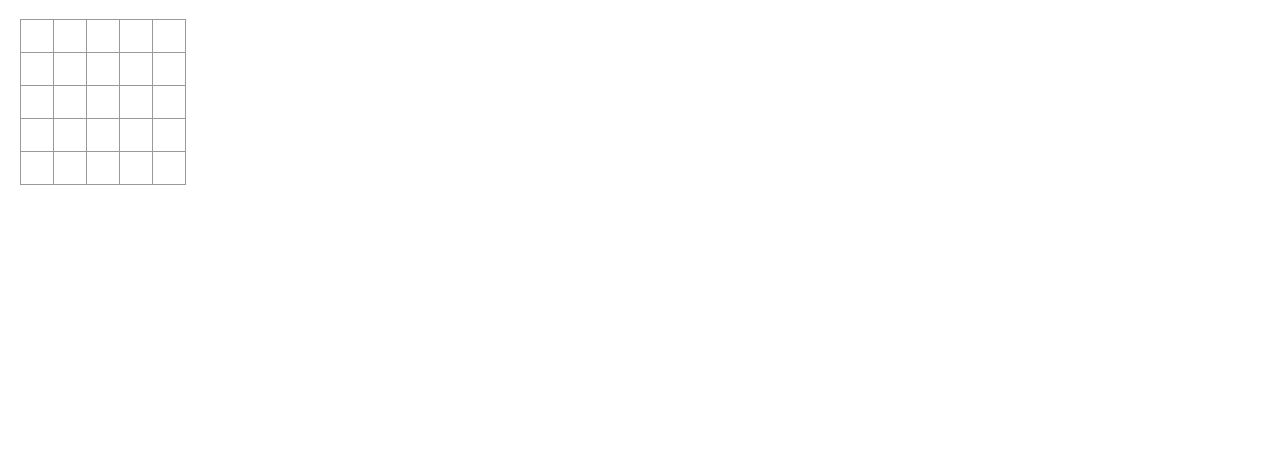
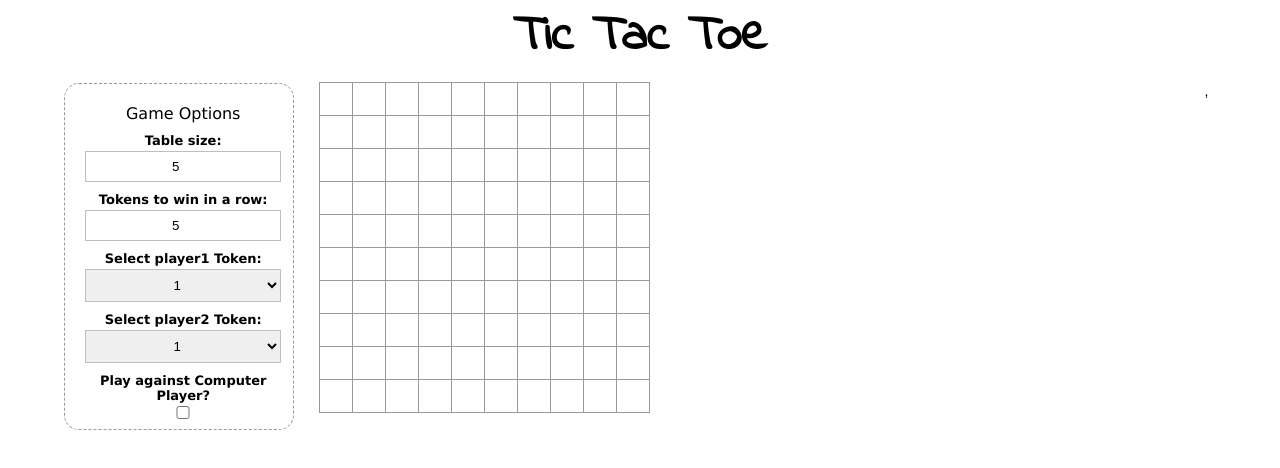
Before and after one commit to petr-ptacek/tic-tac-toe-game, a React app: page / in a window 1280 px wide. Shown: the top 468 px of the page. Built offline with nearby package versions, Linux system fonts and the light colour scheme.

Commit message:
Form and user input components for game options, and some styling.

```diff
--- /dev/null
+++ b/src/app/components/CheckBoxInput.tsx
@@ -0,0 +1,26 @@
+import * as React from 'react';
+
+export interface IPropsCheckBoxInputData {
+    label: string;
+}
+
+export interface IStateCheckBoxInputData {
+
+}
+
+
+export class CheckBoxInput extends React.Component<IPropsCheckBoxInputData, IStateCheckBoxInputData> {
+    constructor(props: IPropsCheckBoxInputData) {
+        super(props);
+    }
+
+
+    render(): React.ReactNode {
+        return (
+            <div>
+                <label>{this.props.label}</label>
+                <input className={"check-box"} type="checkbox"/>
+            </div>
+        );
+    }
+}
--- /dev/null
+++ b/src/app/components/ComboBoxInput.tsx
@@ -0,0 +1,31 @@
+import * as React from 'react';
+
+export interface IPropsComboBoxInputData {
+    options: string[];
+    label: string;
+}
+
+export interface IStateComboBoxInputData {
+
+}
+
+
+export class ComboBoxInput extends React.Component<IPropsComboBoxInputData, IStateComboBoxInputData> {
+    constructor(props: IPropsComboBoxInputData) {
+        super(props);
+    }
+
+
+    render(): React.ReactNode {
+        return (
+            <div>
+                <label>{this.props.label}</label>
+                <select className={"field-select"}>
+                    {this.props.options.map((option, index) => {
+                        return <option key={index} value={option}>{option}</option>
+                    })}
+                </select>
+            </div>
+        );
+    }
+}
--- a/src/app/components/Game.tsx
+++ b/src/app/components/Game.tsx
@@ -68,7 +68,7 @@ export class Game extends React.Component<IPropsGameData, IStateGameData> {
 
     render(): React.ReactNode {
         return (
-            <div>
+            <div className={"gameComponent"}>
                 <Board table={this.state.table}
                        onClickCellHandler={this.onClickCellHandler.bind(this)}/>
             </div>
--- /dev/null
+++ b/src/app/components/GameContainer.tsx
@@ -0,0 +1,32 @@
+import * as React from 'react';
+import {GameOptionsForm} from "./GameOptionsForm";
+import {Game} from "./Game";
+import {GameToken} from "../game/GameToken";
+import {Header} from "./Header";
+
+export interface IPropsGameContainer {
+
+}
+
+export interface IStateGameContainer {
+
+}
+
+export class GameContainer extends React.Component<IPropsGameContainer, IStateGameContainer> {
+    constructor(props: IPropsGameContainer) {
+        super(props);
+    }
+
+
+    render(): React.ReactNode {
+        return (
+            <div className={"gameContainer"}>
+                <Header content={"Tic Tac Toe"}/>
+                <div className={"clear-fix"}>
+                    <GameOptionsForm/>,
+                    <Game tableSize={10} startPlayer={GameToken.O} rowWinLength={5}/>
+                </div>
+            </div>
+        );
+    }
+}
--- /dev/null
+++ b/src/app/components/GameOptionsForm.tsx
@@ -0,0 +1,50 @@
+import * as React from 'react';
+import '../css/form.css';
+import {GameToken} from "../game/GameToken";
+import {InputNumber} from "./InputNumber";
+import {ComboBoxInput} from "./ComboBoxInput";
+import {CheckBoxInput} from "./CheckBoxInput";
+
+export interface IPropsGameOptionsFormData {
+
+}
+
+export interface IStateGameOptionsFormData {
+    player1: GameToken;
+    player2: GameToken;
+    rowWinLength: number;
+    tableSize: number;
+    playWithComputer?: boolean;
+}
+
+export class GameOptionsForm extends React.Component<IPropsGameOptionsFormData, IStateGameOptionsFormData> {
+    constructor(props: IPropsGameOptionsFormData) {
+        super(props);
+    }
+
+
+    render(): React.ReactNode {
+        return (
+            <form className={"form-style-1"}>
+                <legend>Game Options</legend>
+                <ul>
+                    <li>
+                        <InputNumber min={5} max={15} step={1} value={5} label={"Table size: "}/>
+                    </li>
+                    <li>
+                        <InputNumber min={3} max={5} step={1} value={5} label={"Tokens to win in a row: "}/>
+                    </li>
+                    <li>
+                        <ComboBoxInput options={["1", "2"]} label={"Select player1 Token: "}/>
+                    </li>
+                    <li>
+                        <ComboBoxInput options={["1", "2"]} label={"Select player2 Token: "}/>
+                    </li>
+                    <li>
+                        <CheckBoxInput label={"Play against Computer Player? "}/>
+                    </li>
+                </ul>
+            </form>
+        );
+    }
+}
--- /dev/null
+++ b/src/app/components/Header.tsx
@@ -0,0 +1,25 @@
+import * as React from 'react';
+
+export interface IPropsHeaderData {
+    content: string;
+}
+
+export interface IStateHeaderData {
+
+}
+
+
+export class Header extends React.Component<IPropsHeaderData, IStateHeaderData> {
+    constructor(props: IPropsHeaderData) {
+        super(props);
+    }
+
+
+    render(): React.ReactNode {
+        return (
+            <h1 className={"main-header"}>
+                {this.props.content}
+            </h1>
+        );
+    }
+}
--- /dev/null
+++ b/src/app/components/InputNumber.tsx
@@ -0,0 +1,35 @@
+import * as React from 'react';
+
+export interface IPropsInputNumberData {
+    min: number;
+    max: number;
+    value: number;
+    label: string;
+    step: number;
+}
+
+export interface IStateInputNumberData {
+
+}
+
+export class InputNumber extends React.Component<IPropsInputNumberData, IStateInputNumberData> {
+    constructor(props: IPropsInputNumberData) {
+        super(props);
+    }
+
+
+    render(): React.ReactNode {
+        return (
+            <div>
+                <label>{this.props.label}</label>
+                <input type="number"
+                       className={"field-long"}
+                       min={this.props.min}
+                       max={this.props.max}
+                       step={this.props.step}
+                       value={this.props.value}
+                />
+            </div>
+        );
+    }
+}
--- /dev/null
+++ b/src/app/css/form.css
@@ -0,0 +1,114 @@
+/************************************************************
+Form style*/
+
+.form-style-1 {
+    /*margin: 10px auto;*/
+    width: 20%;
+    padding: 20px 12px 10px 20px;
+    font: 13px "Lucida Sans Unicode", "Lucida Grande", sans-serif;
+    border: 1px dashed #999999;
+    border-radius: 15px;
+    float: left;
+}
+
+.form-style-1 legend {
+    font-size: 16px;
+    text-align: center;
+}
+
+.form-style-1 li {
+    padding: 0;
+    display: block;
+    list-style: none;
+    margin: 10px 0 0 0;
+}
+
+.form-style-1 label {
+    margin: 0 0 3px 0;
+    padding: 0;
+    display: block;
+    font-weight: bold;
+    text-align: center;
+}
+
+.form-style-1 input[type=text],
+.form-style-1 input[type=date],
+.form-style-1 input[type=datetime],
+.form-style-1 input[type=number],
+.form-style-1 input[type=search],
+.form-style-1 input[type=time],
+.form-style-1 input[type=url],
+.form-style-1 input[type=email],
+textarea,
+select {
+    text-align: center;
+    box-sizing: border-box;
+    -webkit-box-sizing: border-box;
+    -moz-box-sizing: border-box;
+    border: 1px solid #BEBEBE;
+    padding: 7px;
+    margin: 0;
+    -webkit-transition: all 0.30s ease-in-out;
+    -moz-transition: all 0.30s ease-in-out;
+    -ms-transition: all 0.30s ease-in-out;
+    -o-transition: all 0.30s ease-in-out;
+    outline: none;
+}
+
+.form-style-1 input[type=text]:focus,
+.form-style-1 input[type=date]:focus,
+.form-style-1 input[type=datetime]:focus,
+.form-style-1 input[type=number]:focus,
+.form-style-1 input[type=search]:focus,
+.form-style-1 input[type=time]:focus,
+.form-style-1 input[type=url]:focus,
+.form-style-1 input[type=email]:focus,
+.form-style-1 textarea:focus,
+.form-style-1 select:focus {
+    -moz-box-shadow: 0 0 8px #88D5E9;
+    -webkit-box-shadow: 0 0 8px #88D5E9;
+    box-shadow: 0 0 8px #88D5E9;
+    border: 1px solid #88D5E9;
+}
+
+.form-style-1 .field-divided {
+    width: 49%;
+}
+
+.form-style-1 .field-long {
+    width: 100%;
+}
+
+.form-style-1 .field-select {
+    text-align-last: center;
+    width: 100%;
+}
+
+.form-style-1 .field-textarea {
+    height: 100px;
+}
+
+.form-style-1 input[type=submit], .form-style-1 input[type=button] {
+    background: #4B99AD;
+    padding: 8px 15px 8px 15px;
+    border: none;
+    color: #fff;
+}
+
+.form-style-1 input[type=submit]:hover, .form-style-1 input[type=button]:hover {
+    background: #4691A4;
+    box-shadow: none;
+    -moz-box-shadow: none;
+    -webkit-box-shadow: none;
+}
+
+.form-style-1 .required {
+    color: red;
+}
+
+.form-style-1 .check-box {
+    display: block;
+    width: 100%;
+}
+
+/*End Form Style */
--- a/src/app/css/main.css
+++ b/src/app/css/main.css
@@ -1,3 +1,6 @@
+/*@import url('https://fonts.googleapis.com/css?family=Merriweather');*/
+@import url('https://fonts.googleapis.com/css?family=Indie+Flower|Merriweather');
+
 * {
     padding: 0;
     margin: 0;
@@ -6,5 +9,46 @@
 
 body {
     font: 14px "Century Gothic", Futura, sans-serif;
-    margin: 20px;
 }
+
+.clear-fix:after {
+    clear: both;
+    content: "";
+    display: table;
+}
+
+.float-left {
+    float: left;
+}
+
+.width-50 {
+    width: 50%;
+}
+
+.width-20 {
+    width: 20%;
+}
+
+/*Game Component */
+
+.gameComponent {
+    width: 79%;
+    float: left;
+    padding-left: 25px;
+}
+
+/*GameOptions Component*/
+
+.gameContainer {
+    width: 90%;
+    margin: 0px auto;
+}
+
+/*Main Header*/
+.main-header {
+    font-size: 50px;
+    margin-bottom: 10px;
+    text-align: center;
+    display: block;
+    font-family: "Indie Flower", cursive, "Merriweather", serif;
+}
--- a/src/index.tsx
+++ b/src/index.tsx
@@ -1,15 +1,11 @@
 import * as React from 'react';
 import * as ReactDOM from 'react-dom';
 import './app/css/main.css';
-
-import {Game} from "./app/components/Game";
-import {GameToken} from "./app/game/GameToken";
+import {GameContainer} from "./app/components/GameContainer";
 
 const rootElement = document.getElementById("root");
-
+// {/*<Game tableSize={5} rowWinLength={5} startPlayer={GameToken.X}/>,*/}
 ReactDOM.render(
-    <Game rowWinLength={5}
-          tableSize={5}
-          startPlayer={GameToken.X}/>,
+    <GameContainer/>,
     rootElement
 );
```
